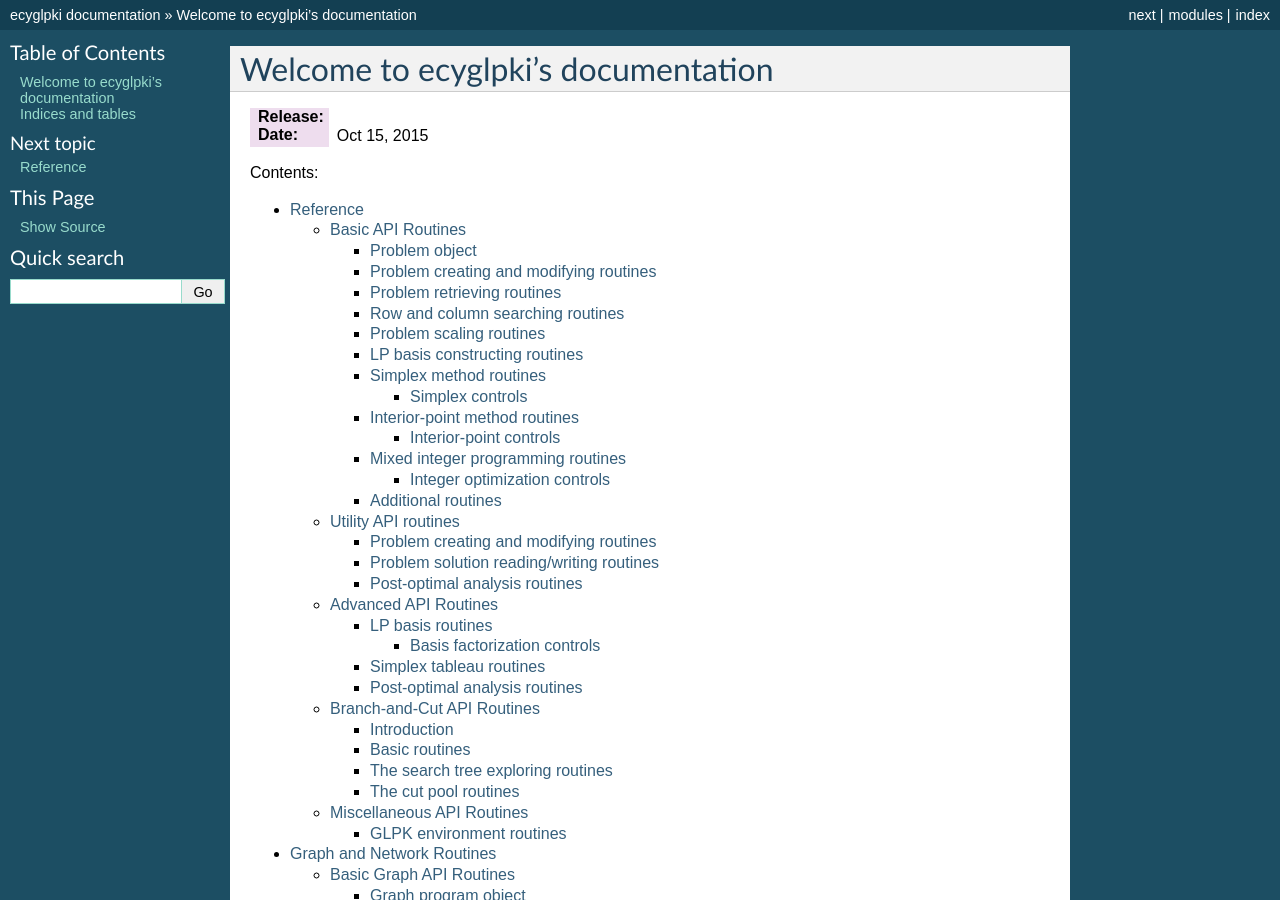
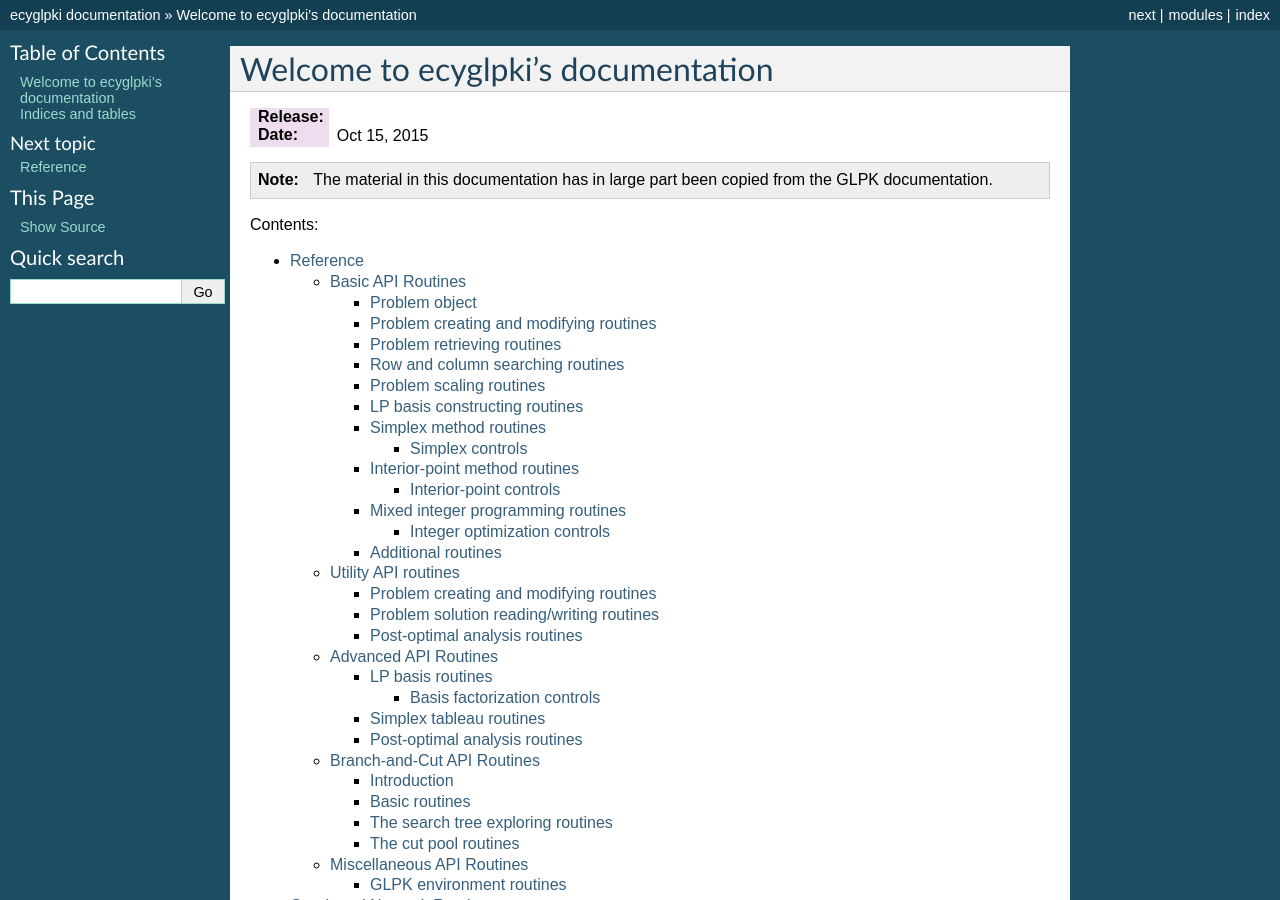
Before and after one commit to equaeghe/ecyglpki, a Sphinx documentation site: the page built from docs/source/index.rst, in a window 1280 px wide and 900 px high. Built offline with Sphinx 7.4.7, drawn with Linux system fonts in a browser that asks for light colours.

Commit message:
add mention of docs sourced from GLPK docs

```diff
--- a/docs/source/index.rst
+++ b/docs/source/index.rst
@@ -3,6 +3,12 @@ Welcome to ecyglpki's documentation
 
 :Release: |release|
 :Date:    |today|
+
+.. note::
+
+    The material in this documentation has in large part been copied from the
+    GLPK documentation.
+
 
 Contents:
 
```
